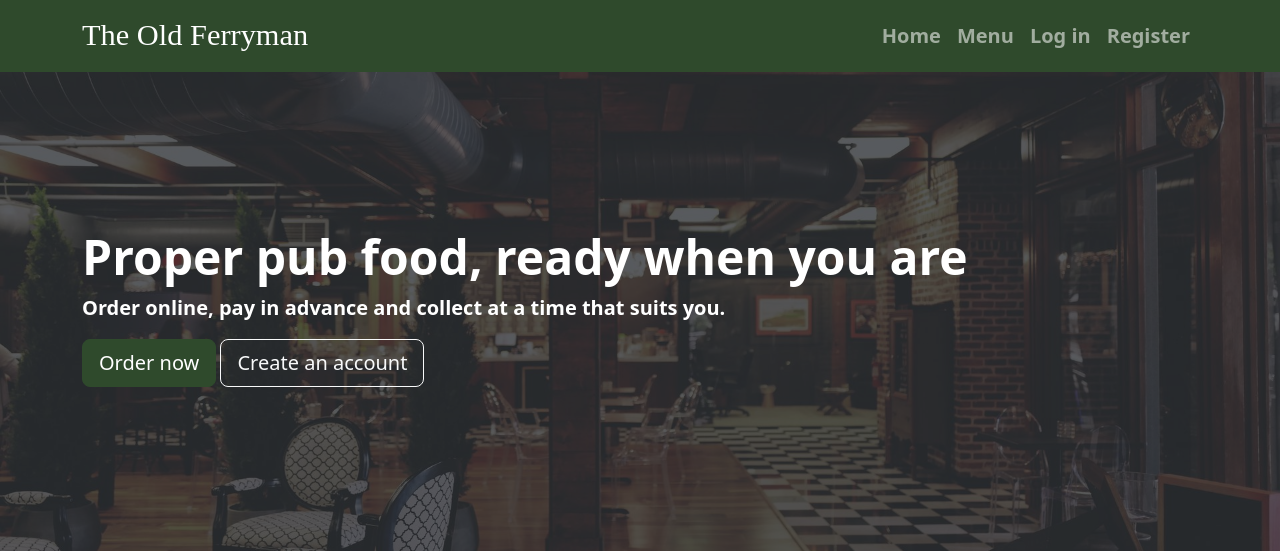
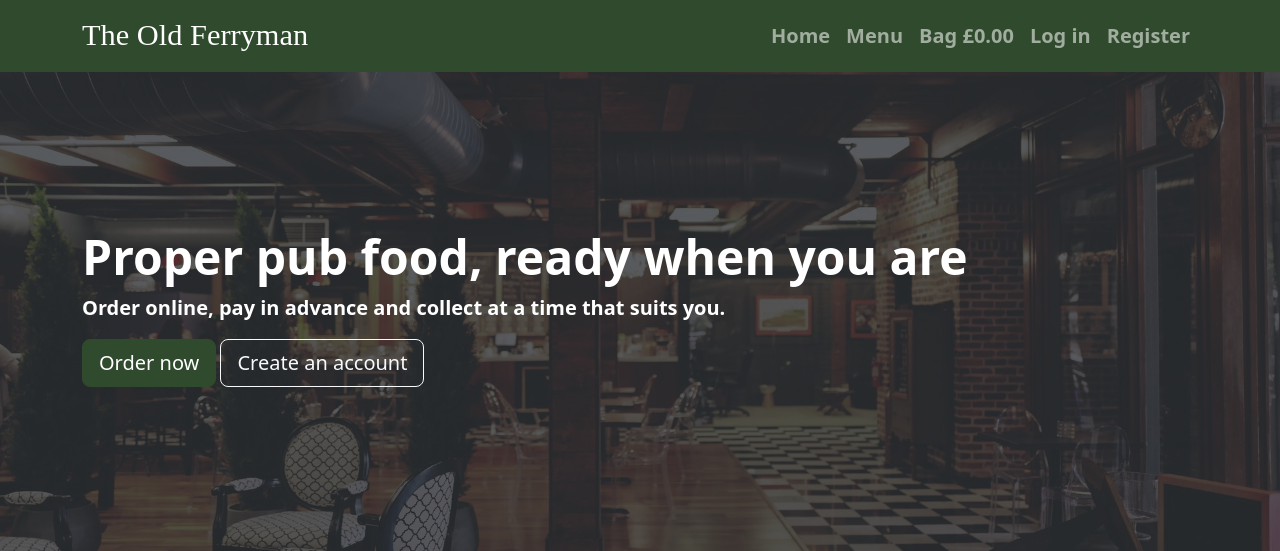
Before and after one commit to Anasztazia12/milestone-4, a Django app: page / in a window 1280 px wide. Shown: the top 551 px of the page. Run offline with Django 5.2, Linux system fonts and the light colour scheme; some web fonts are replaced.

Commit message:
Add bag total context processor and display in navigation

```diff
--- /dev/null
+++ b/bag/contexts.py
@@ -0,0 +1,20 @@
+from decimal import Decimal
+
+from menu.models import MenuItem
+
+
+def bag_contents(request):
+    """Make the bag total and item count available on every page."""
+    bag = request.session.get('bag', {})
+    bag_total = Decimal('0.00')
+    bag_count = 0
+
+    for item in MenuItem.objects.filter(pk__in=bag.keys()):
+        quantity = bag[str(item.pk)]
+        bag_total += item.price * quantity
+        bag_count += quantity
+
+    return {
+        'bag_total': bag_total,
+        'bag_count': bag_count,
+    }
--- a/home/templates/home/index.html
+++ b/home/templates/home/index.html
@@ -81,10 +81,18 @@
                 </div>
             </article>
             <article class="favourite-card card">
-                <img src="{% static 'images/baby-puree.jpg' %}" class="favourite-image card-img-top" alt="Fruit and vegetable puree in a bowl">
+                <img src="{% static 'images/meat-pie.jpg' %}" class="favourite-image card-img-top" alt="Steak pie cut open to show beef in gravy">
                 <div class="card-body text-center">
-                    <h3 class="h5 card-title">Homemade Baby Puree</h3>
-                    <p class="card-text">Banana, apple and beetroot with no added salt or sugar.</p>
+                    <h3 class="h5 card-title">Steak Pie</h3>
+                    <p class="card-text">Tender beef in rich gravy under a golden pastry crust.</p>
+                    <a href="{% url 'menu' %}" class="btn btn-success btn-sm">Order now</a>
+                </div>
+            </article>
+            <article class="favourite-card card">
+                <img src="{% static 'images/beef-steak.jpg' %}" class="favourite-image card-img-top" alt="Grilled steak with roast potatoes">
+                <div class="card-body text-center">
+                    <h3 class="h5 card-title">Beef Steak</h3>
+                    <p class="card-text">Grilled sirloin steak with seasonal vegetables.</p>
                     <a href="{% url 'menu' %}" class="btn btn-success btn-sm">Order now</a>
                 </div>
             </article>
--- a/old_ferryman/settings.py
+++ b/old_ferryman/settings.py
@@ -72,6 +72,7 @@ TEMPLATES = [
                 'django.template.context_processors.request',
                 'django.contrib.auth.context_processors.auth',
                 'django.contrib.messages.context_processors.messages',
+                'bag.contexts.bag_contents',
             ],
         },
     },
--- a/templates/base.html
+++ b/templates/base.html
@@ -29,6 +29,11 @@
                         </li>
                         <li class="nav-item">
                             <a class="nav-link" href="{% url 'menu' %}">Menu</a>
+                        </li>
+                        <li class="nav-item">
+                            <a class="nav-link" href="{% url 'bag:view_bag' %}">
+                                Bag £{{ bag_total|floatformat:2 }}
+                            </a>
                         </li>
                         {% if user.is_authenticated %}
                         <li class="nav-item">
```
Also changed, not shown: bag/tests.py (+10 -0 lines), README.md.
